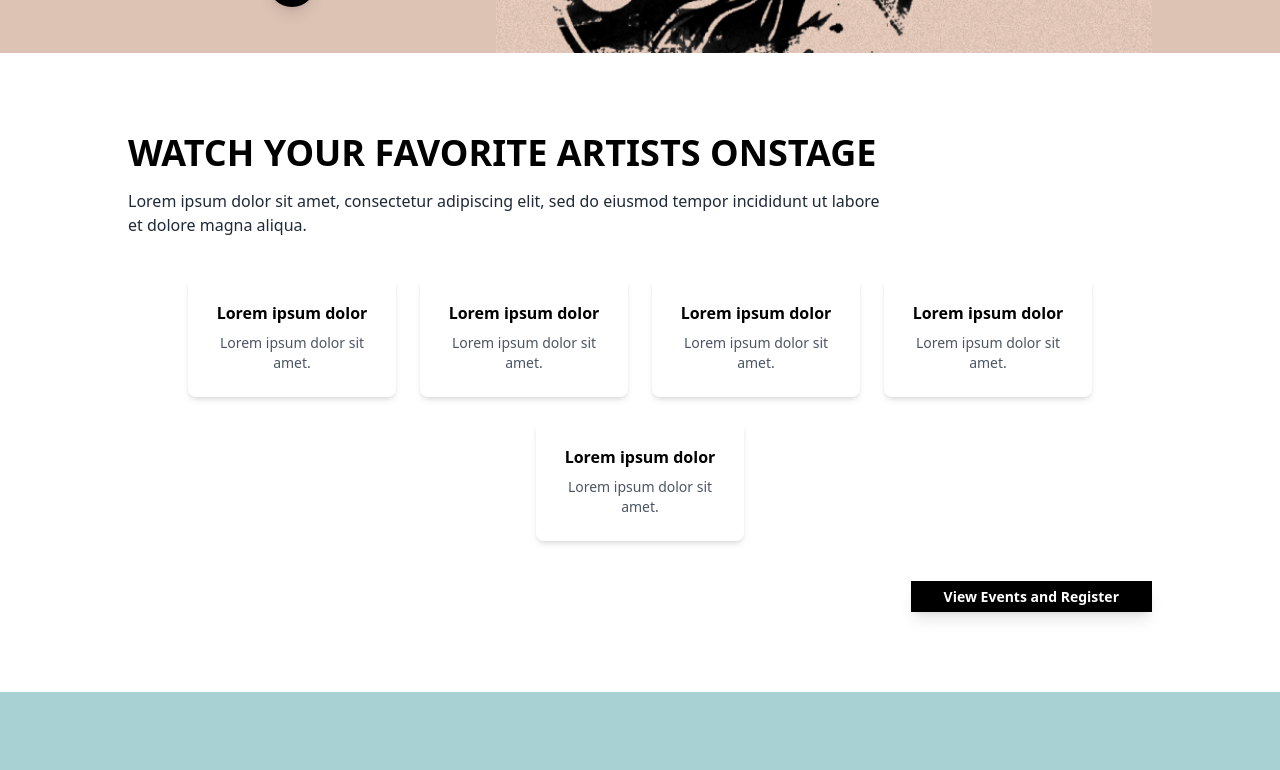
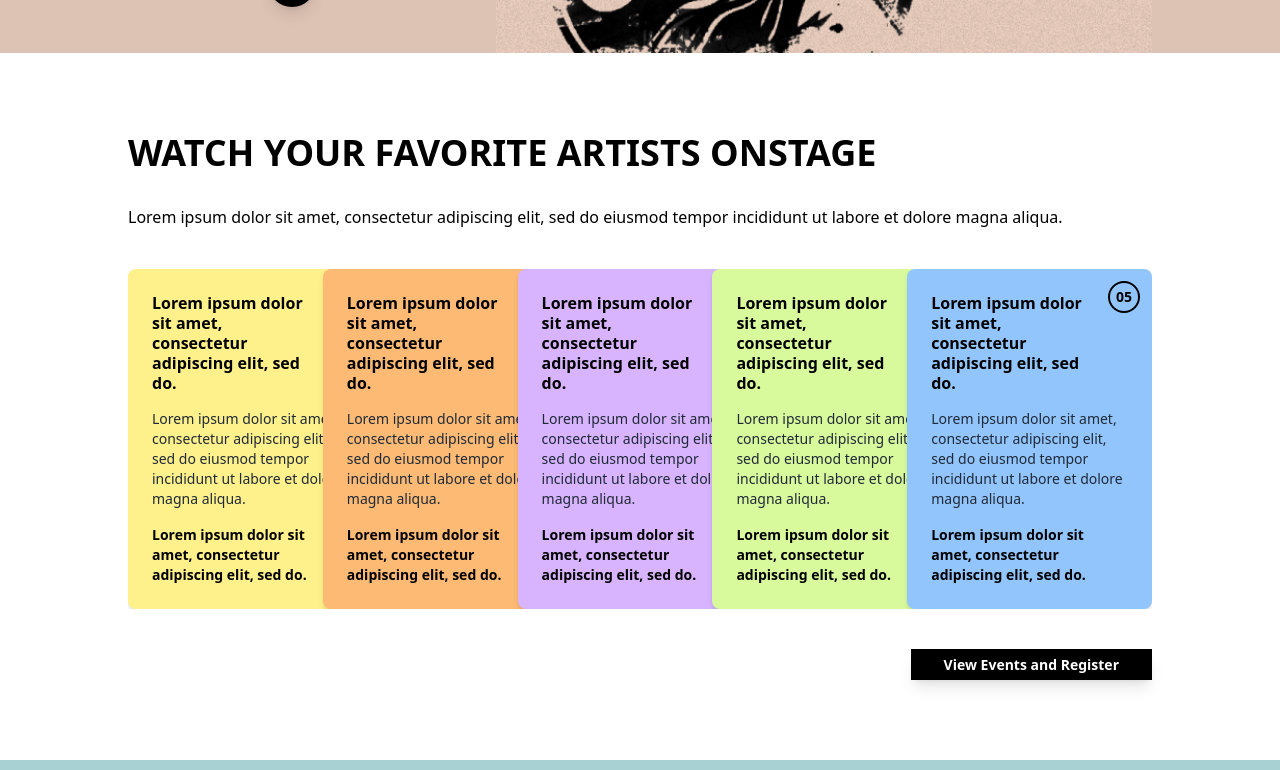
Before and after one commit to IT20273408/Project-Kerner-Norland, a React (Create React App) app: page / in a window 1280 px wide. Shown: the part 720-1490 px from the top of the page. Built offline with nearby package versions, Linux system fonts and the light colour scheme.

Commit message:
second component

```diff
--- a/src/pages/HomePage.jsx
+++ b/src/pages/HomePage.jsx
@@ -87,6 +87,15 @@ const HomePage = () => {
     },
   ];
 
+  const cards = [
+    { id: "01", color: "bg-yellow-200", title: "Lorem ipsum dolor sit amet, consectetur adipiscing elit, sed do.", description: "Lorem ipsum dolor sit amet, consectetur adipiscing elit, sed do eiusmod tempor incididunt ut labore et dolore magna aliqua.", para: "Lorem ipsum dolor sit amet, consectetur adipiscing elit, sed do." },
+    { id: "02", color: "bg-orange-300", title: "Lorem ipsum dolor sit amet, consectetur adipiscing elit, sed do.", description: "Lorem ipsum dolor sit amet, consectetur adipiscing elit, sed do eiusmod tempor incididunt ut labore et dolore magna aliqua.", para: "Lorem ipsum dolor sit amet, consectetur adipiscing elit, sed do." },
+    { id: "03", color: "bg-purple-300", title: "Lorem ipsum dolor sit amet, consectetur adipiscing elit, sed do.", description: "Lorem ipsum dolor sit amet, consectetur adipiscing elit, sed do eiusmod tempor incididunt ut labore et dolore magna aliqua.", para: "Lorem ipsum dolor sit amet, consectetur adipiscing elit, sed do." },
+    { id: "04", color: "bg-lime-200", title: "Lorem ipsum dolor sit amet, consectetur adipiscing elit, sed do.", description: "Lorem ipsum dolor sit amet, consectetur adipiscing elit, sed do eiusmod tempor incididunt ut labore et dolore magna aliqua.", para: "Lorem ipsum dolor sit amet, consectetur adipiscing elit, sed do." },
+    { id: "05", color: "bg-blue-300", title: "Lorem ipsum dolor sit amet, consectetur adipiscing elit, sed do.", description: "Lorem ipsum dolor sit amet, consectetur adipiscing elit, sed do eiusmod tempor incididunt ut labore et dolore magna aliqua.", para: "Lorem ipsum dolor sit amet, consectetur adipiscing elit, sed do." }
+  ];
+
+  const [hoveredIndex, setHoveredIndex] = useState(null);
   return (
     <div className="bg-[#DDC3B4] text-black">
       <Navbar />
@@ -183,36 +192,63 @@ const HomePage = () => {
 
 {/* -----------------------------------------------------------------------------------2----------------------------------------------------------------------------------- */}
 
-<section className=" mx-auto py-20 bg-white" data-section="2">
-<div className="w-[80%] mx-auto ">
+<section className="mx-auto py-20 bg-white" data-section="2">
+      <div className="w-[90%] md:w-[80%] mx-auto">
         <h2 className="text-4xl font-bold text-left">
           WATCH YOUR FAVORITE ARTISTS ONSTAGE
         </h2>
-        <p className="text-gray-800 mt-4 max-w-3xl text-left  ">
+        <p className="text-left mt-8 w-full max-w-[1200px] font-[400] whitespace-nowrap overflow-hidden text-ellipsis">
           Lorem ipsum dolor sit amet, consectetur adipiscing elit, sed do eiusmod tempor incididunt ut labore et dolore magna aliqua.
         </p>
-        <div className="flex flex-wrap justify-center gap-6 mt-10">
-          {[...Array(5)].map((_, index) => (
+
+
+
+
+
+        <div className="relative flex justify-center mt-10 space-x-[-40px] md:space-x-[-50px] overflow-hidden">
+      {cards.map((card, index) => (
         <motion.div
-              key={index}
-              className="p-6 bg-white rounded-lg shadow-md w-52 text-center"
-              whileHover={{ scale: 1.05 }}
+          key={card.id}
+          className={`p-6 ${card.color} rounded-lg shadow-md w-[320px] md:w-[360px] text-left relative transition-all duration-300 ${hoveredIndex === index ? "z-50" : "z-10"}`}
+          whileHover={{ y: -10 }}
+          onMouseEnter={() => setHoveredIndex(index)}
+          onMouseLeave={() => setHoveredIndex(null)}
         >
-              <p className="font-bold">Lorem ipsum dolor</p>
-              <p className="text-sm text-gray-600 mt-2">Lorem ipsum dolor sit amet.</p>
+          <div className="flex justify-between items-start">
+            <p className="font-bold text-black max-w-[80%] leading-tight">{card.title}</p>
+            <div className="absolute top-3 right-3 w-8 h-8 flex items-center justify-center border-2 border-black rounded-full text-sm font-bold text-black">
+              {card.id}
+            </div>
+
+
+          </div>
+          <p className="text-sm text-gray-800 mt-4">{card.description}</p>
+
+
+        <p className="text-left text-sm text-black mt-4 font-[600]">
+        {card.para}
+        </p>
+
+          {hoveredIndex === index && (
+            <div className="absolute top-1/2 left-1/2 transform -translate-x-1/2 -translate-y-1/2 w-16 h-16 bg-black text-white flex items-center justify-center rounded-full text-sm font-bold">
+              Play
+            </div>
+          )}
         </motion.div>
       ))}
     </div>
+
+
+
+
+
         <div className="text-center mt-10 ">
         <button className="px-[32px] py-[4px] text-[14px] font-bold bg-black text-white  shadow-lg border border-black transition duration-300 hover:bg-white hover:text-black flex ml-auto">
             View Events and Register
           </button>
-
         </div>
-
       </div>
     </section>
-
 
 
 
@@ -274,7 +310,7 @@ const HomePage = () => {
 
 
 
-    <div className="flex flex-wrap justify-center gap-6 mt-10 relative">
+    <div className="flex flex-wrap justify-center gap-6 mt-20 relative">
   {newsData.map((news, index) => (
     <motion.div
       key={news.id}
@@ -294,7 +330,7 @@ const HomePage = () => {
       {/* Content Section (same size as image) */}
       <div className="w-full h-1/2 p-4 flex flex-col justify-between">
         <h3 className="font-bold text-left text-lg">{news.title}</h3> {/* Title size remains same on hover */}
-        <div className="flex justify-between items-center text-xs text-gray-600 mt-2">
+        <div className="flex justify-between items-center text-xs text-gray-600 mt-4"> {/* Increased margin-top here */}
           <p className="text-left">News</p>
           <p className="text-right">{news.date}</p>
         </div>
```
Lines whose indentation alone changed are shown as unchanged.
